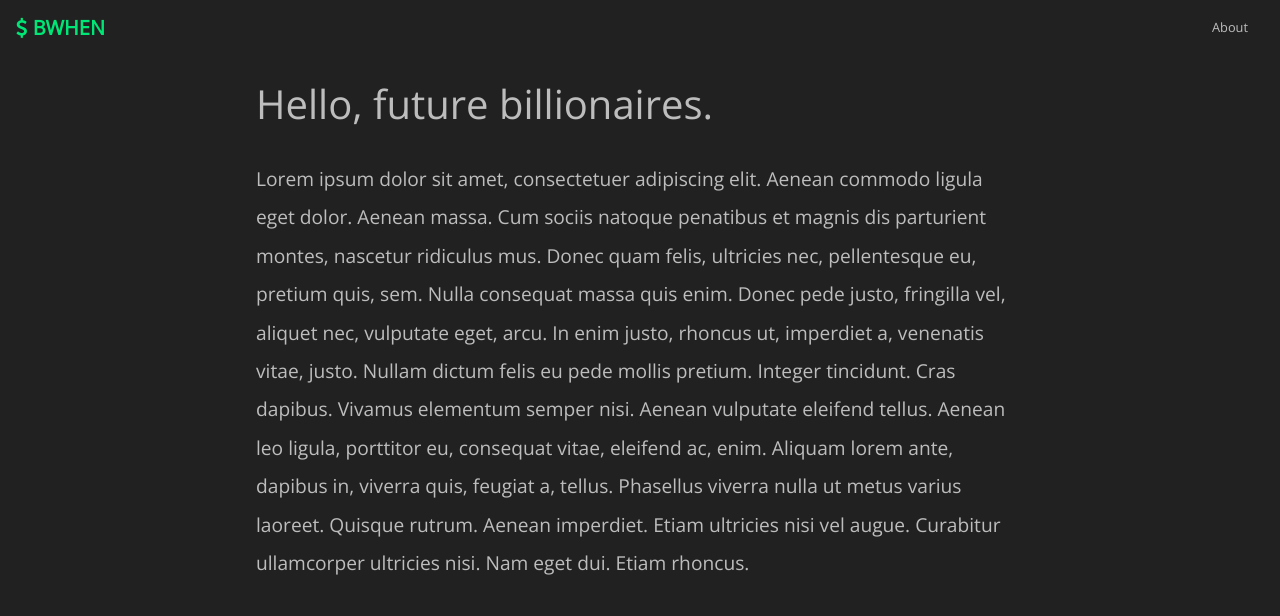
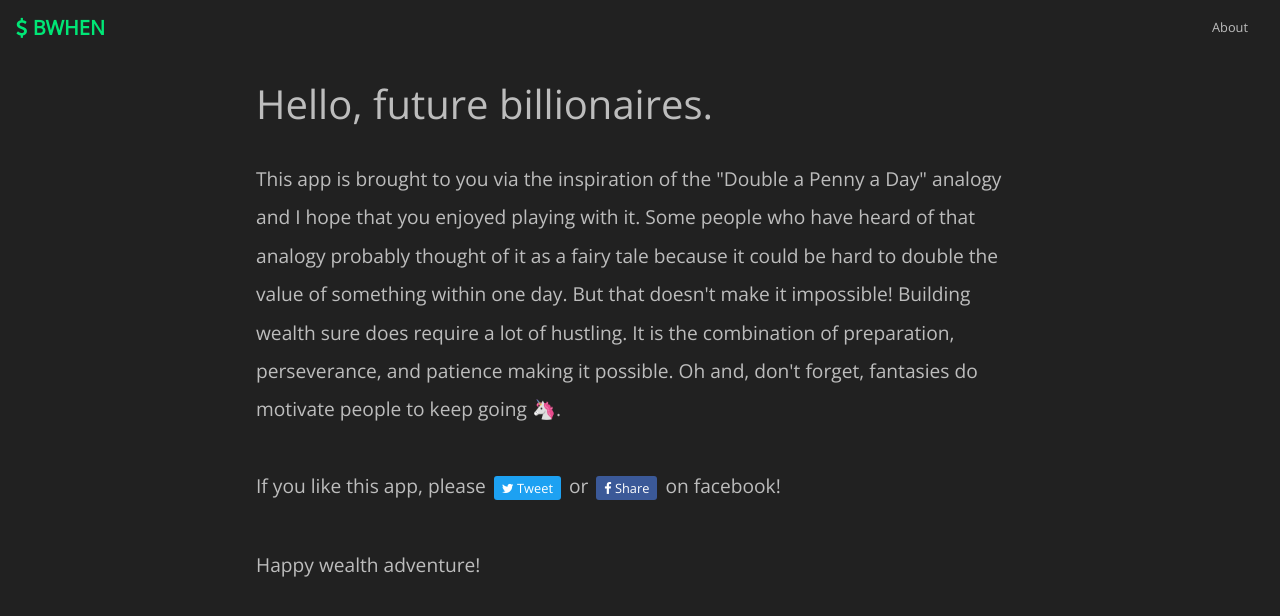
Before and after one commit to Renyxz/billionaire-by-when, a React (Create React App) app: page /about in a window 1280 px wide. Shown: the top 616 px of the page. Built offline with nearby package versions, Linux system fonts and the light colour scheme.

Commit message:
Modified about content

```diff
--- a/src/components/About.js
+++ b/src/components/About.js
@@ -10,7 +10,25 @@ class About extends Component {
                         <h1>Hello, future billionaires.</h1>
 
                         <p>
-                        Lorem ipsum dolor sit amet, consectetuer adipiscing elit. Aenean commodo ligula eget dolor. Aenean massa. Cum sociis natoque penatibus et magnis dis parturient montes, nascetur ridiculus mus. Donec quam felis, ultricies nec, pellentesque eu, pretium quis, sem. Nulla consequat massa quis enim. Donec pede justo, fringilla vel, aliquet nec, vulputate eget, arcu. In enim justo, rhoncus ut, imperdiet a, venenatis vitae, justo. Nullam dictum felis eu pede mollis pretium. Integer tincidunt. Cras dapibus. Vivamus elementum semper nisi. Aenean vulputate eleifend tellus. Aenean leo ligula, porttitor eu, consequat vitae, eleifend ac, enim. Aliquam lorem ante, dapibus in, viverra quis, feugiat a, tellus. Phasellus viverra nulla ut metus varius laoreet. Quisque rutrum. Aenean imperdiet. Etiam ultricies nisi vel augue. Curabitur ullamcorper ultricies nisi. Nam eget dui. Etiam rhoncus.
+                            This app is brought to you via the inspiration of the "Double a Penny a Day" analogy and I hope that you enjoyed playing with it. Some people who have heard of that analogy probably thought of it as a fairy tale because it could be hard to double the value of something within one day. But that doesn't make it impossible! Building wealth sure does require a lot of hustling. It is the combination of preparation, perseverance, and patience making it possible. Oh and, don't forget, fantasies do motivate people to keep going <span role="img" aria-label="Unicorn">🦄</span>.
+
+                            <br/>
+                            <br/>
+
+                            If you like this app, please
+                            <a className="social-button twitter" target="_blank" href="https://twitter.com/intent/tweet?text=Find%20out%20when%20you'll%20become%20a%20billionaire!%20https%3A//renyxz.github.io/billionaire-by-when" rel="noopener noreferrer">
+                            <i className="fa fa-twitter"></i> Tweet
+                            </a>
+                            or
+                            <a className="social-button facebook" target="_blank" href="https://www.facebook.com/sharer/sharer.php?u=https%3A//renyxz.github.io/billionaire-by-when" rel="noopener noreferrer">
+                            <i className="fa fa-facebook"></i> Share
+                            </a>
+                            on facebook!
+
+                            <br/>
+                            <br/>
+
+                            Happy wealth adventure!
                         </p>
                     </div>
                 </div>
```
